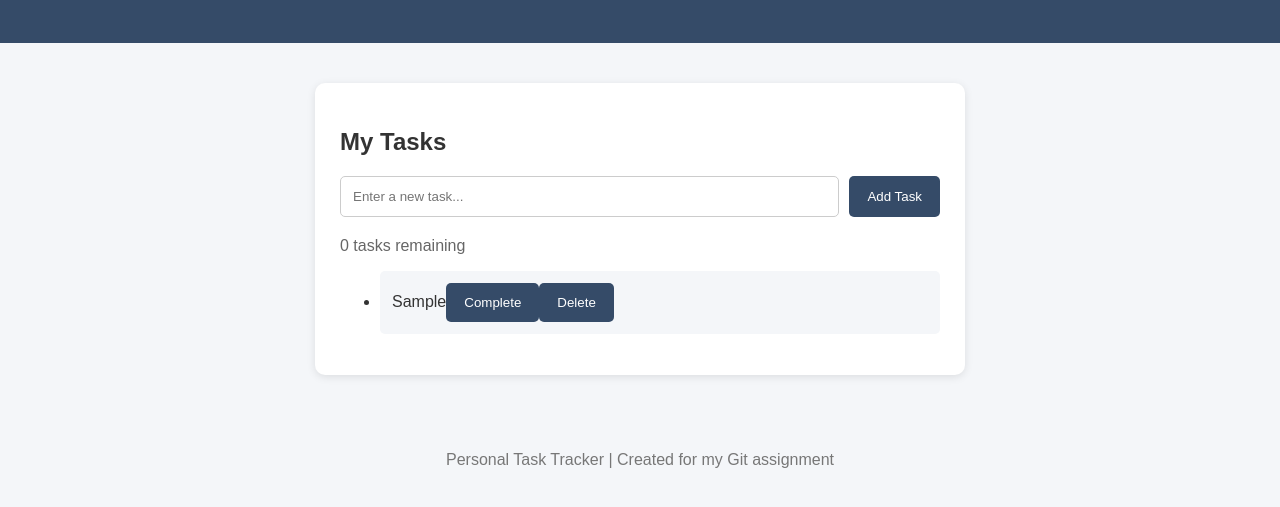
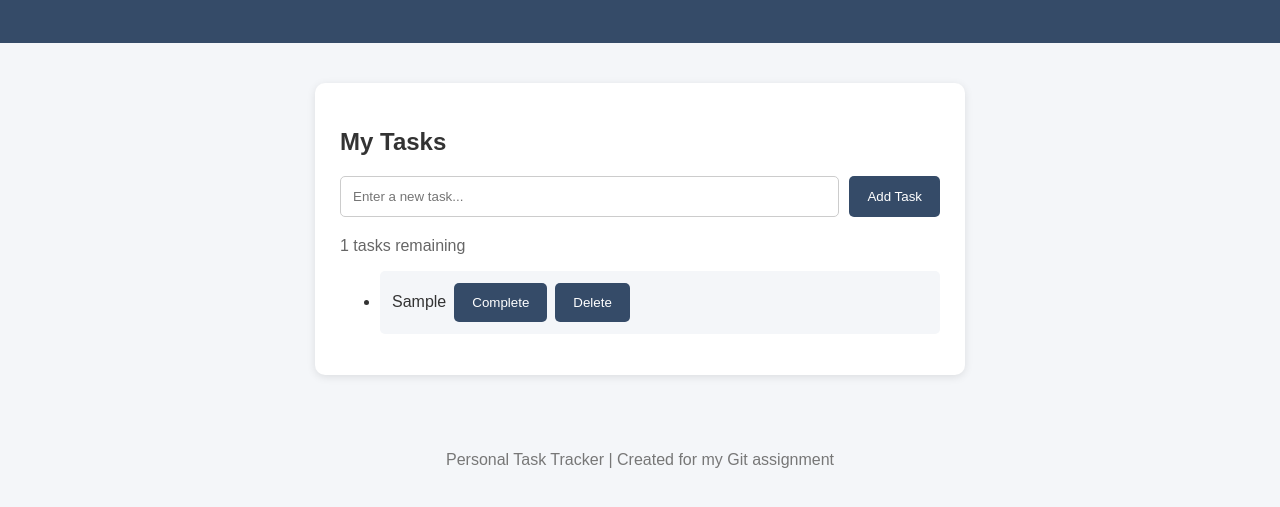
Before and after one commit to lilybarringer/personal-task-tracker, a plain HTML site: page index.html in a window 1280 px wide. Both pictures are taken after typing "Sample" into the empty fields and a click on the button "Add Task". Shown: the part 125-632 px from the top of the page. Drawn offline with Linux system fonts and the light colour scheme.

Commit message:
Add remaining task counter and completion styling

```diff
--- a/script.js
+++ b/script.js
@@ -2,6 +2,16 @@
 const taskForm = document.getElementById("task-form");
 const taskInput = document.getElementById("task-input");
 const taskList = document.getElementById("task-list");
+const taskCount = document.getElementById("task-count");
+
+function updateTaskCount() {
+    const tasks = taskList.querySelectorAll("li");
+    const remaining = Array.from(tasks).filter(task =>
+        !task.querySelector("span").classList.contains("completed")
+    ).length;
+
+    taskCount.textContent = remaining + " tasks remaining";
+}
 
 taskForm.addEventListener("submit", function(event) {
     event.preventDefault();
@@ -22,6 +32,7 @@ taskForm.addEventListener("submit", function(event) {
 
     completeButton.addEventListener("click", function() {
         taskName.classList.toggle("completed");
+        updateTaskCount();
     });
 
     const deleteButton = document.createElement("button");
@@ -29,6 +40,7 @@ taskForm.addEventListener("submit", function(event) {
 
     deleteButton.addEventListener("click", function() {
         task.remove();
+        updateTaskCount();
     });
 
     task.appendChild(taskName);
@@ -38,4 +50,7 @@ taskForm.addEventListener("submit", function(event) {
     taskList.appendChild(task);
 
     taskInput.value = "";
+    updateTaskCount();
 });
+
+updateTaskCount();
--- a/style.css
+++ b/style.css
@@ -69,3 +69,11 @@ footer {
     color: #777;
     padding: 20px;
 }
+.completed {
+    text-decoration: line-through;
+    color: gray;
+}
+
+li button {
+    margin-left: 8px;
+}
```
